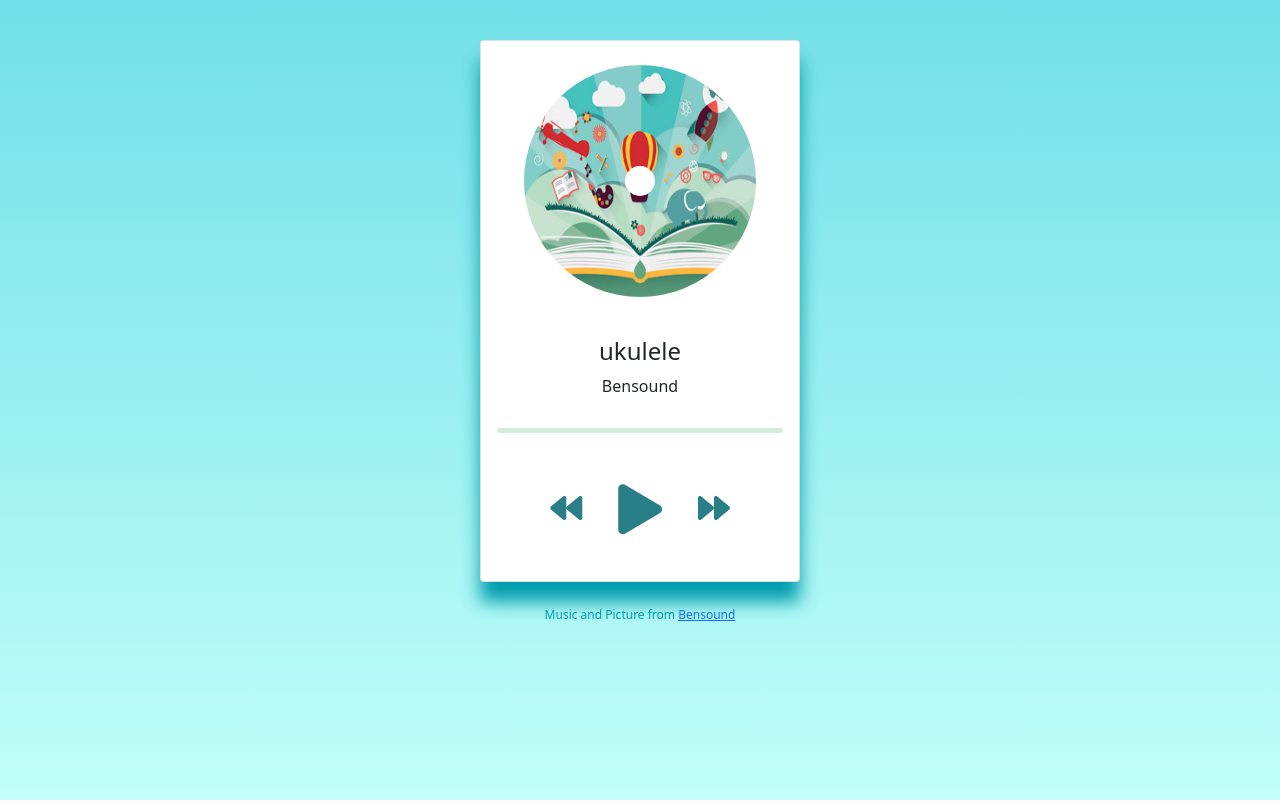
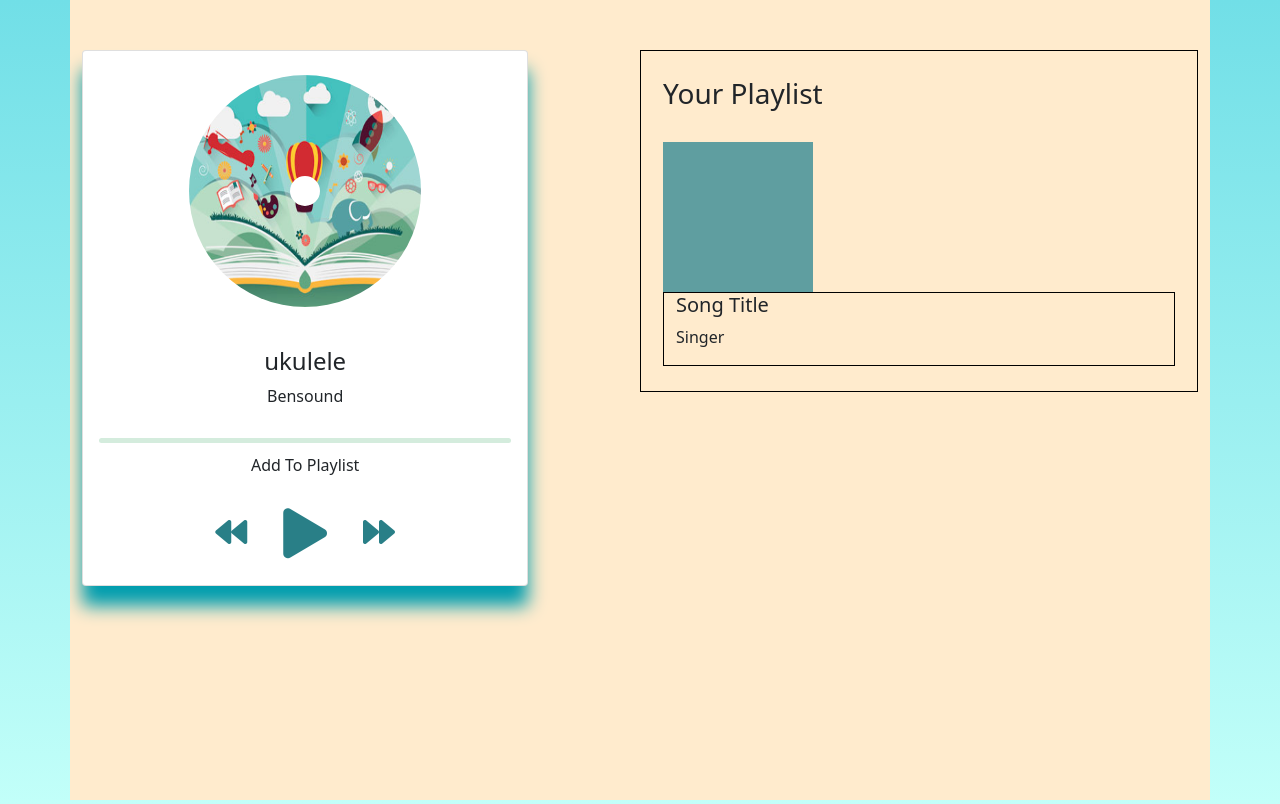
Before and after one commit to thisisnadya/music-player, a plain HTML site: page index.html in a window 1280 px wide. Drawn offline with nearby package versions, Linux system fonts and the light colour scheme.

Commit message:
trying to add playlist features

```diff
--- a/index.html
+++ b/index.html
@@ -31,6 +31,7 @@
               <div class="progress"></div>
             </div>
           </div>
+          <p class="text-center" id="add-to-playlist">Add To Playlist</p>
           <audio src="audio/ukulele.mp3" id="audio"></audio>
           <div class="action-button">
             <button id="prev"><i class="fas fa-backward"></i></button>
@@ -39,9 +40,23 @@
           </div>
         </div>
       </div>
-      <div class="attribution text-center mt-4">
-        <p>Music and Picture from <a href="https://www.bensound.com" target="_blank">Bensound</a></p>
+      <!-- playlist -->
+      <div class="playlists">
+        <div class="container">
+          <h3 class="py-3">Your Playlist</h3>
+          <div class="playlist-wrapper">
+            <div class="kotak"></div>
+            <div class="playlist container">
+              <h5>Song Title</h5>
+              <p>Singer</p>
+            </div>
+          </div>
+        </div>
+
       </div>
+    </div>
+    <div class="attribution text-center mt-1">
+
     </div>
 
 
--- a/js/script.js
+++ b/js/script.js
@@ -1,5 +1,7 @@
 const musicContainer = document.querySelector('.music-container');
 const progressContainer = document.querySelector('.progress-line');
+const addToPlaylist = document.getElementById('add-to-playlist');
+const playlistWrapper = document.querySelector('.playlist-wrapper');
 let playButton = document.querySelector('#play');
 let prevButton = document.querySelector('#prev');
 let nextButton = document.querySelector('#next');
--- a/scss/style.scss
+++ b/scss/style.scss
@@ -2,13 +2,21 @@ body {
     background-image: linear-gradient(#71DFE7, #C2FFF9);
 }
 .music-container {
+    overflow: hidden;
+    background-color: blanchedalmond;
     min-height: 100vh;
-    overflow: hidden;
+    padding-top: 50px;
+    @media (min-width: 992px) {
+        display: flex;
+        justify-content: space-between;
+    }
     .card {
         box-shadow: 0 20px 18px 0 rgba(0, 157, 174, 1);
-        width: 320px;
-        margin: auto;
-        margin-top: 40px;
+        max-width: 100%;
+        height: 100%;
+        @media (min-width: 992px) {
+            width: 40%;
+        }
         .img-container {
             display: flex;
             justify-content: center;
@@ -53,9 +61,15 @@ body {
                     }
                 }
             }
+            #add-to-playlist {
+                cursor: pointer;
+                &:hover {
+                    text-decoration: underline;
+                }
+            }
             .action-button {
                 display: flex;
-                margin: 50px auto 30px auto;
+                margin: 30px auto 10px auto;
                 justify-content: center;
                 align-items: center;
                 .action-btn-play {
@@ -79,9 +93,27 @@ body {
             }
         }
     }
-    .attribution {
-        font-size: 12px;
-        color: #009DAE;
+    .playlists {
+        width: 100%;
+        margin-top: 50px;
+        border: 1px solid black;
+        height: 100%;
+        padding: 10px;
+        @media (min-width: 992px) {
+            width: 50%;
+            margin-top: 0px;;
+        }
+        .playlist-wrapper {
+            margin: 15px 0px;
+            .playlist {
+                border: 1px solid black;
+            }
+            .kotak {
+                width: 150px;
+                height: 150px;
+                background-color: cadetblue;
+            }
+        }
     }
 }
 .music-container.play {
@@ -92,6 +124,10 @@ body {
     }
 }
 
+.attribution {
+    font-size: 12px;
+    color: #009DAE;
+}
 @keyframes rotate {
     from {
         transform: rotate(0deg);
```
Also changed, not shown: css/style.css, 1 other file.
